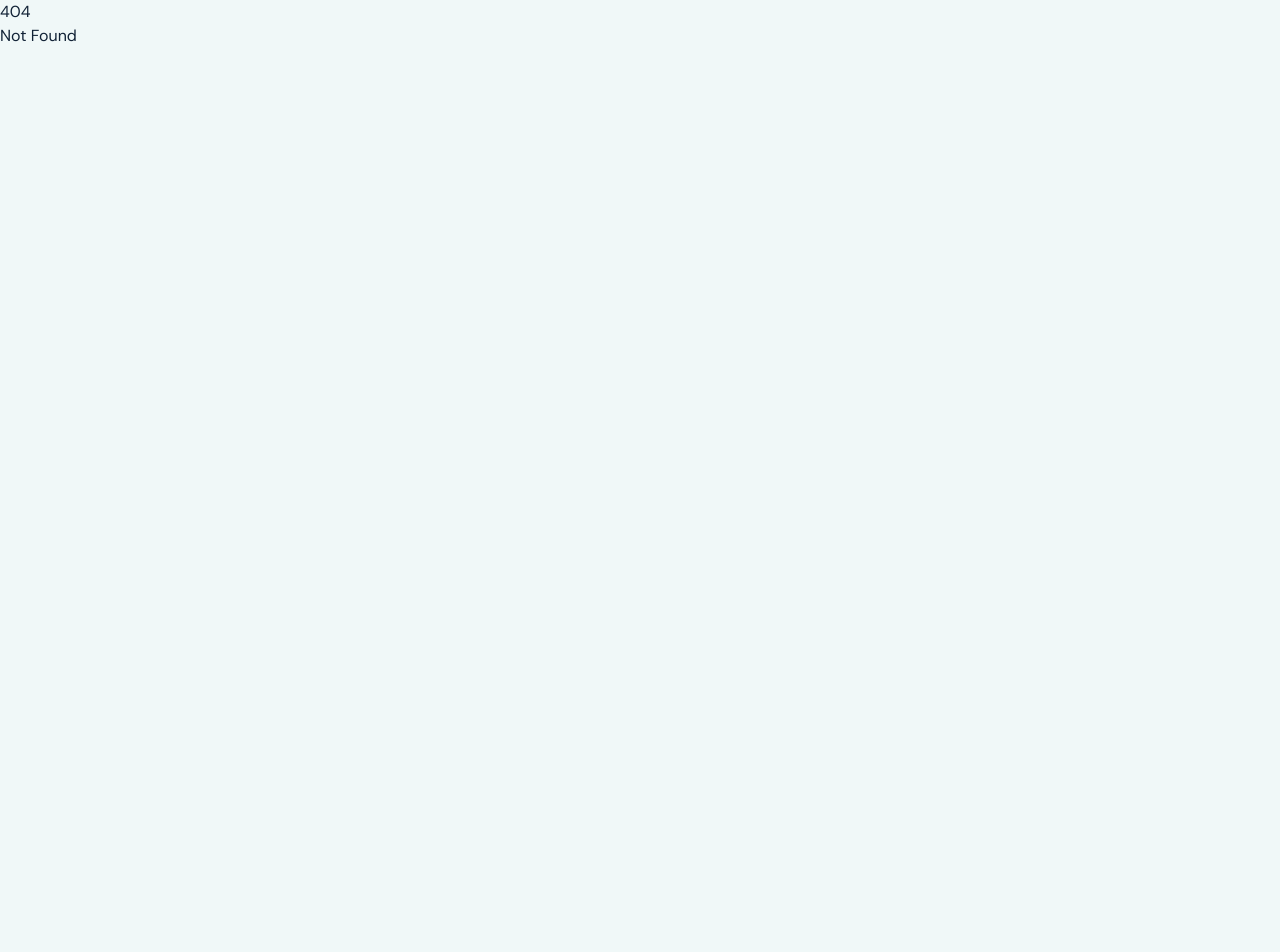
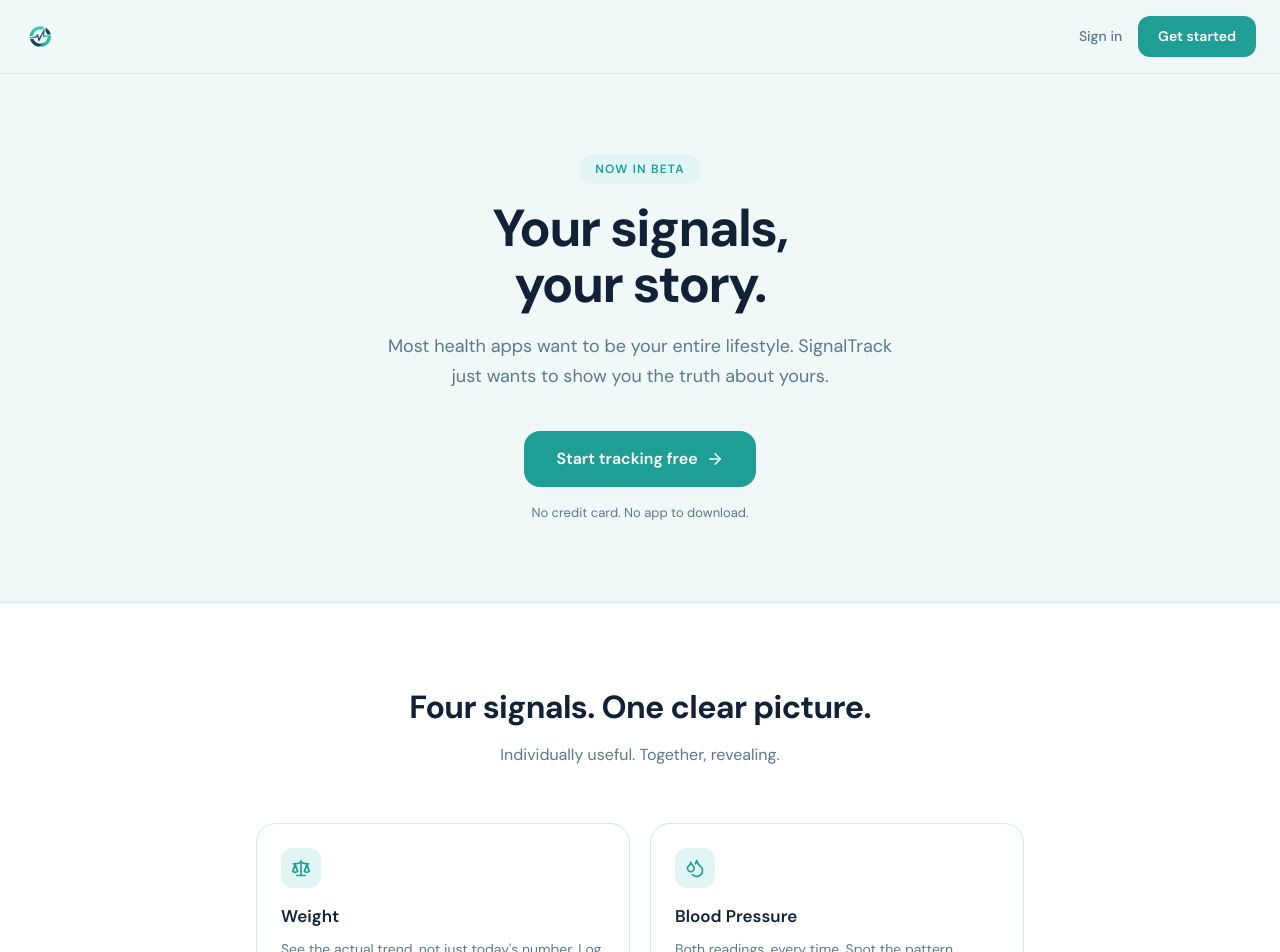
Before and after one commit to GaryGealy/signal-track, a SvelteKit app in the folder app/: page / in a window 1280 px wide. Before the commit this address had no page. Shown: the top 952 px of the page. Before the commit the page ends 800 px from the top, so only its background shows below. Built offline with nearby package versions, Linux system fonts and the light colour scheme; no server answers.

Commit message:
feat: add marketing landing page at root route (#19)

```diff
--- a/app/src/routes/+page.server.ts
+++ b/app/src/routes/+page.server.ts
@@ -1,4 +1,6 @@
 import { redirect } from '@sveltejs/kit';
 import type { PageServerLoad } from './$types';
 
-export const load: PageServerLoad = () => redirect(307, '/dashboard');
+export const load: PageServerLoad = ({ locals }) => {
+	if (locals.user) return redirect(307, '/dashboard');
+};
--- /dev/null
+++ b/app/src/routes/+page.svelte
@@ -0,0 +1,198 @@
+<script lang="ts">
+	import {
+		Scale,
+		Droplets,
+		Moon,
+		Briefcase,
+		ArrowRight,
+		TrendingUp,
+		ShieldCheck
+	} from 'lucide-svelte';
+</script>
+
+<svelte:head>
+	<title>SignalTrack — Your signals, your story.</title>
+</svelte:head>
+
+<div style="background: var(--color-bg); color: var(--color-text-primary);">
+	<!-- Nav -->
+	<header
+		class="flex items-center justify-between px-6 py-4"
+		style="border-bottom: 1px solid var(--color-border);"
+	>
+		<img src="/logo.png" alt="SignalTrack" class="h-8 w-auto" />
+		<div class="flex items-center gap-4">
+			<a href="/login" class="text-[14px] font-medium" style="color: var(--color-text-muted);">
+				Sign in
+			</a>
+			<a
+				href="/login"
+				class="rounded-[12px] px-5 py-2.5 text-[14px] font-semibold text-white"
+				style="background: var(--color-accent);"
+			>
+				Get started
+			</a>
+		</div>
+	</header>
+
+	<!-- Hero -->
+	<section class="mx-auto max-w-2xl px-6 pb-20 pt-20 text-center">
+		<p
+			class="mb-4 inline-block rounded-full px-4 py-1.5 text-[12px] font-semibold uppercase tracking-widest"
+			style="background: var(--color-accent-bg); color: var(--color-accent);"
+		>
+			Now in beta
+		</p>
+		<h1
+			class="mb-5 text-[52px] font-bold leading-[1.08] tracking-[-0.03em]"
+			style="color: var(--color-text-primary);"
+		>
+			Your signals,<br />your story.
+		</h1>
+		<p
+			class="mx-auto mb-10 max-w-lg text-[18px] leading-relaxed"
+			style="color: var(--color-text-muted);"
+		>
+			Most health apps want to be your entire lifestyle. SignalTrack just wants to show you the
+			truth about yours.
+		</p>
+		<a
+			href="/login"
+			class="inline-flex items-center gap-2 rounded-[16px] px-8 py-4 text-[16px] font-semibold text-white"
+			style="background: var(--color-accent);"
+		>
+			Start tracking free
+			<ArrowRight size={18} />
+		</a>
+		<p class="mt-4 text-[13px]" style="color: var(--color-text-muted);">
+			No credit card. No app to download.
+		</p>
+	</section>
+
+	<!-- Four signals -->
+	<section
+		class="px-6 py-20"
+		style="background: var(--color-surface); border-top: 1px solid var(--color-border); border-bottom: 1px solid var(--color-border);"
+	>
+		<div class="mx-auto max-w-3xl">
+			<h2
+				class="mb-3 text-center text-[32px] font-bold tracking-[-0.02em]"
+				style="color: var(--color-text-primary);"
+			>
+				Four signals. One clear picture.
+			</h2>
+			<p class="mb-14 text-center text-[16px]" style="color: var(--color-text-muted);">
+				Individually useful. Together, revealing.
+			</p>
+
+			<div class="grid grid-cols-1 gap-5 sm:grid-cols-2">
+				{#each [{ icon: Scale, label: 'Weight', desc: "See the actual trend, not just today's number. Log daily and watch the direction that matters." }, { icon: Droplets, label: 'Blood Pressure', desc: 'Both readings, every time. Spot the pattern before your doctor has to.' }, { icon: Moon, label: 'Sleep', desc: "Hours in, hours out. Know what you're actually getting — not what you think you're getting." }, { icon: Briefcase, label: 'Work Hours', desc: "Burnout doesn't announce itself. Your data will." }] as metric (metric.label)}
+					<div class="rounded-[20px] p-6" style="border: 1px solid var(--color-border);">
+						<div
+							class="mb-4 flex h-10 w-10 items-center justify-center rounded-[12px]"
+							style="background: var(--color-accent-bg);"
+						>
+							<metric.icon size={20} style="color: var(--color-accent);" />
+						</div>
+						<h3 class="mb-2 text-[17px] font-semibold" style="color: var(--color-text-primary);">
+							{metric.label}
+						</h3>
+						<p class="text-[14px] leading-relaxed" style="color: var(--color-text-muted);">
+							{metric.desc}
+						</p>
+					</div>
+				{/each}
+			</div>
+		</div>
+	</section>
+
+	<!-- How it works -->
+	<section class="px-6 py-20">
+		<div class="mx-auto max-w-2xl">
+			<h2
+				class="mb-3 text-center text-[32px] font-bold tracking-[-0.02em]"
+				style="color: var(--color-text-primary);"
+			>
+				Ruthlessly simple to use.
+			</h2>
+			<p class="mb-14 text-center text-[16px]" style="color: var(--color-text-muted);">
+				No onboarding. No tutorial. You'll figure it out in thirty seconds.
+			</p>
+
+			<div class="flex flex-col gap-8">
+				{#each [{ n: '1', title: 'Log a reading', desc: 'Tap + Add on any metric card and enter your number. Takes five seconds.' }, { n: '2', title: 'See the trend', desc: 'Your dashboard shows every signal with a sparkline. Tap in for a full chart and your complete history.' }, { n: '3', title: 'Change the lens', desc: 'Switch between 7-day, 30-day, 90-day, and all-time views. Zoom in on a rough week. Zoom out to see the year.' }] as step (step.n)}
+					<div class="flex items-start gap-5">
+						<div
+							class="flex h-9 w-9 shrink-0 items-center justify-center rounded-full text-[14px] font-bold text-white"
+							style="background: var(--color-accent);"
+						>
+							{step.n}
+						</div>
+						<div>
+							<h3 class="mb-1 text-[17px] font-semibold" style="color: var(--color-text-primary);">
+								{step.title}
+							</h3>
+							<p class="text-[14px] leading-relaxed" style="color: var(--color-text-muted);">
+								{step.desc}
+							</p>
+						</div>
+					</div>
+				{/each}
+			</div>
+		</div>
+	</section>
+
+	<!-- Trust strip -->
+	<section
+		class="px-6 py-16"
+		style="background: var(--color-surface); border-top: 1px solid var(--color-border); border-bottom: 1px solid var(--color-border);"
+	>
+		<div class="mx-auto grid max-w-3xl grid-cols-1 gap-8 sm:grid-cols-3">
+			{#each [{ icon: TrendingUp, title: 'Built for clarity', desc: 'Charts and trends that answer the question you actually have: is this getting better?' }, { icon: ShieldCheck, title: 'Your data. Full stop.', desc: 'No ads. No data brokers. No "insights" that are really upsells. Your health data goes nowhere.' }, { icon: ArrowRight, title: 'More coming fast', desc: 'Custom metrics, goals, wearable sync, and AI trend insights are all on the roadmap.' }] as item (item.title)}
+				<div class="flex flex-col items-center gap-3 text-center">
+					<div
+						class="flex h-10 w-10 items-center justify-center rounded-[12px]"
+						style="background: var(--color-accent-bg);"
+					>
+						<item.icon size={20} style="color: var(--color-accent);" />
+					</div>
+					<h3 class="text-[15px] font-semibold" style="color: var(--color-text-primary);">
+						{item.title}
+					</h3>
+					<p class="text-[13px] leading-relaxed" style="color: var(--color-text-muted);">
+						{item.desc}
+					</p>
+				</div>
+			{/each}
+		</div>
+	</section>
+
+	<!-- CTA -->
+	<section class="px-6 py-24 text-center">
+		<h2
+			class="mb-4 text-[36px] font-bold tracking-[-0.02em]"
+			style="color: var(--color-text-primary);"
+		>
+			Ready to see your signals?
+		</h2>
+		<p class="mb-10 text-[16px]" style="color: var(--color-text-muted);">
+			Free to use. Nothing to install. Start logging in under a minute.
+		</p>
+		<a
+			href="/login"
+			class="inline-flex items-center gap-2 rounded-[16px] px-8 py-4 text-[16px] font-semibold text-white"
+			style="background: var(--color-accent);"
+		>
+			Create your account
+			<ArrowRight size={18} />
+		</a>
+	</section>
+
+	<!-- Footer -->
+	<footer
+		class="px-6 py-8 text-center text-[13px]"
+		style="border-top: 1px solid var(--color-border); color: var(--color-text-muted);"
+	>
+		© {new Date().getFullYear()} SignalTrack. Your signals, your story.
+	</footer>
+</div>
```
